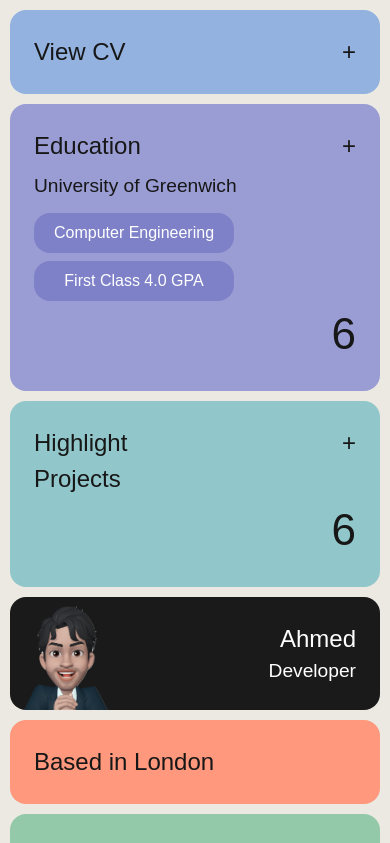
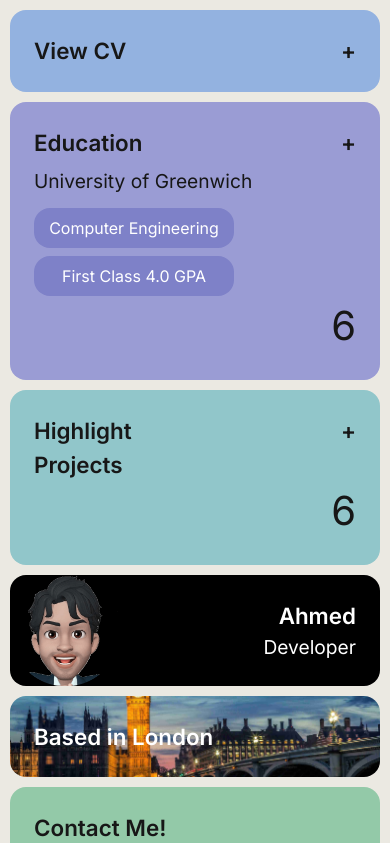
Before and after one commit to Wertasile/portfolio_4.1, a Next.js app: page / in a window 390 px wide. Shown: the top 843 px of the page. Built offline with nearby package versions, Linux system fonts and the light colour scheme.

Commit message:
added more responsiveness

```diff
--- a/app/data/Projectdata.json
+++ b/app/data/Projectdata.json
@@ -1,6 +1,6 @@
 [
     {
-      "header": "DevRim - [BETA]",
+      "header": "DevRim",
       "description": "DevRim is a Medium style application with one major addition, Social Features! Users are able to follow their favourite authors and are able to form groups or talk to them directly. The application has a Blogs Side and a Messaging Platform with a completely unique UI. Share multimedia with your connections and share knowledge. Create your own lists and keep track on the latest trends in tech!",
       "img": "/Images/DevRim_SS.png",
       "techstack": ["MongoDB" , "ExpressJS" , "React" , "NodeJS", "AWS", "GSAP"],
--- a/app/globals.css
+++ b/app/globals.css
@@ -1,4 +1,5 @@
 @import "tailwindcss";
+
 
 :root {
   --background: #EBE9E2;
@@ -11,6 +12,13 @@
   --color-foreground: var(--foreground);
   --font-sans: var(--font-geist-sans);
   --font-mono: var(--font-geist-mono);
+}
+
+
+@theme {
+  --breakpoint-4xl: 118.75rem;
+  --breakpoint-md: 50.5rem;
+  --breakpoint-3xl: 107.375rem;
 }
 
 /* @media (prefers-color-scheme: dark) {
@@ -28,7 +36,7 @@ body {
 
 h1{font-size: 4.75rem; }
 
-h2{font-size: 3rem;}
+h2{font-size: 3rem; font-weight: 600;}
 
 h3{font-size: 1.5rem;}
 
@@ -82,15 +90,56 @@ input, textarea{
   50%{
     text-shadow:  0 0 2px rgb(119, 119, 119),
                   0 0 5px rgb(119, 119, 119),
-                  0 0 8px rgb(119, 119, 119);
+                  0 0 12px rgb(119, 119, 119);
   }
   100%{text-shadow: none;}
 }
 
-@media screen and (max-width: 480px) {
-  h1{font-size: 2.75rem; }
+.primary-btn {
+    position: relative;
+    cursor: pointer;
+    background-color: #111; /* Base background */
+    padding: .4em 1.2em;
+    border: 1px solid #353535;
+    border-radius: 20px;
+    text-align: center;
+    transition: all 0.3s;
+    color: #ffffffa4;
+    width: 150px;
+}
 
-  h2{font-size: 1.5rem;}
+.secondary-btn{
+  position: relative;
+  cursor: pointer;
+  background-color: #1f1e1e; /* Base background */
+  padding: .4em 1.2em;
+  border: 1px solid #353535;
+  border-radius: 20px;
+  text-align: center;
+  transition: all 0.3s;
+  color: #ffffffa4;
+  width: 100px;
+}
+
+/* Text shine effect */
+.primary-btn span {
+    color: #ffffffa4;
+    background: linear-gradient(120deg, #fff0 40%, rgba(255, 255, 255, 0.966), #fff0 60%);
+    background-size: 200% 100%;
+    -webkit-background-clip: text;
+    background-clip: text;
+    animation: shine 5s linear infinite;
+}
+
+/* Hover background */
+.primary-btn:hover {
+    background-color: #181818;
+}
+
+@media screen and (max-width: 808px) {
+  h1{font-size: 2.5rem; }
+
+  h2{font-size: 1.4rem;}
 
   h3{font-size: 1.2rem;}
 
--- a/app/layout.js
+++ b/app/layout.js
@@ -1,4 +1,4 @@
-import { Geist, Geist_Mono } from "next/font/google";
+import { Geist, Geist_Mono, Inter, Roboto, Rubik } from "next/font/google";
 import "./globals.css";
 
 const geistSans = Geist({
@@ -6,10 +6,25 @@ const geistSans = Geist({
   subsets: ["latin"],
 });
 
+const rubik = Rubik({
+  variable: "--font-rubik",
+  subsets: ["latin"],
+});
+
 const geistMono = Geist_Mono({
   variable: "--font-geist-mono",
   subsets: ["latin"],
 });
+
+const roboto = Roboto({
+  variable: "--font-roboto",
+  subsets: ['latin'],
+})
+
+const inter = Inter({
+  subsets: ['latin'],
+  display: 'swap',
+})
 
 export const metadata = {
   title: "Ahmed's Portfolio",
@@ -20,7 +35,7 @@ export default function RootLayout({ children }) {
   return (
     <html lang="en">
       <body
-        className={`${geistSans.variable} ${geistMono.variable} antialiased`}
+        className={`${geistSans.variable} ${geistMono.variable} ${roboto.className} ${inter.className} ${rubik.className}antialiased`} style={{minHeight:'100vh'}}
       >
         {children}
       </body>
--- a/app/page.js
+++ b/app/page.js
@@ -72,23 +72,23 @@ export default function Home() {
   return (
     <>
 
-      {/* TAB 0 APPEARING FROM SIDE ON CLICK */}
+      {/* TAB 0 APPEARING FROM SIDE ON CLICK - PROJECTS */}
 
-      <div className=" fixed h-full w-full z-1 tabs " onClick={() => removeTab(0)}>
+      <div className=" fixed h-full w-full z-1 tabs backdrop-filter backdrop-blur-[3px] cursor-pointer" onClick={() => removeTab(0)}>
 
           <div className="max-w-[800px] h-[100vh] overflow-y-auto bg-white p-6 sm:px-20" onClick={(e) => e.stopPropagation()}>
 
           <div className="flex justify-between gap-2">
-            <h2>Projects</h2>
+            <h2>PROJECTS</h2>
             <h3 className="cursor-pointer" onClick={() => removeTab(0)}><b>X</b></h3>
           </div>
 
           {Projectdata.map( (project, index) => (
-            <div className="flex gap-5 p-2 flex-col py-20 border-b-[2px] border-solid border-blue-900" key={index}>
+            <div className="flex gap-5 py-2 flex-col pt-5 border-b-[2px] border-solid border-blue-900" key={index}>
 
               <h3>{project.header}</h3>
 
-              <div className="flex flex-row gap-2">
+              <div className="flex flex-wrap flex-row gap-2">
                 {project.techstack.map((tech, i) => (
                   <div key={i} className="text-black rounded-4xl p-2 bg-[#EBE9E2]">
                     {tech}
@@ -105,8 +105,8 @@ export default function Home() {
               </p>
 
               <div className="flex flex-row gap-2">
-                  <a href={project.github} className="text-black border-black border-[1px] border-solid rounded-xl p-2 hover:bg-black hover:text-white duration-300 ease-in-out">Github</a>
-                  <a href={project.website} className="text-black border-black border-[1px] border-solid rounded-xl p-2 hover:bg-black hover:text-white duration-300 ease-in-out">Website</a>
+                  <a href={project.github} className="primary-btn"><span>GITHUB</span></a>
+                  <a href={project.website} className="primary-btn"><span>WEBSITE</span></a>
               </div>
 
             </div>
@@ -114,9 +114,9 @@ export default function Home() {
           </div>
 
       </div>
-      {/* TAB 1 APPEARING FROM SIDE ON CLICK */}
+      {/* TAB 1 APPEARING FROM SIDE ON CLICK - EDUCATION AND CAREER */}
 
-      <div className="fixed h-full w-full z-1 tabs" onClick={() => removeTab(1)}>
+      <div className="fixed h-full w-full z-1 tabs cursor-pointer " onClick={() => removeTab(1)}>
         {
 
           <div className="max-w-[800px] h-[100vh] overflow-y-auto bg-white p-6" onClick={(e) => e.stopPropagation()}>
@@ -150,9 +150,9 @@ export default function Home() {
         }
       </div>
 
-      {/* TAB 2 APPEARING FROM SIDE ON CLICK */}
+      {/* TAB 2 APPEARING FROM SIDE ON CLICK - CV*/}
 
-      <div className="fixed h-full w-full z-1 tabs" onClick={() => removeTab(2)}>
+      <div className="fixed h-full w-full z-1 tabs cursor-pointer" onClick={() => removeTab(2)}>
         {<>
           <div className="text-right bg-white max-w-[800px] p-1 cursor-pointer text-xs">X</div>
 
@@ -172,20 +172,26 @@ export default function Home() {
       <h1 className="px-14 hidden sm:block">Ahmed</h1>
       <div ref={contentRef} className="content-tiles p-6">
 
+        { /* ---------------------------------------- CV TILE ---------------------------------------------- */ }
+
         <div className="col-span-3 sm:col-span-2 row-span-1 bg-[#93B2E0] flex flex-row justify-between ">
           <h2>View CV</h2>
-          <h2 className="glow" onClick={() => handleTab(2)}>+</h2>
+          <h2 className="glow cursor-pointer" onClick={() => handleTab(2)}>+</h2>
         </div>
 
-        <div className="hidden sm:block col-span-1 row-span-1 bg-[#DFC202]">
+        { /* ---------------------------------------- EMPTY YELLOW TILE ---------------------------------------------- */ }
+
+        <div className="hidden md:hidden 2xl:hidden 4xl:block col-span-1 row-span-1 bg-[#DFC202]">
 
         </div>
 
-        <div className="col-span-3 sm:col-span-2 lg:col-span-3 justify-between row-span-2 bg-[#9A9CD4]">
-          <div className="flex flex-col gap-2">
+        { /* ---------------------------------------- EDUCATION TILE ---------------------------------------------- */ }
+
+        <div className="col-span-3 sm:col-span-2 lg:col-span-3 xl:col-span-2 2xl:col-span-2 4xl:col-span-3 flex flex-col justify-between row-span-2 bg-[#9A9CD4]">
+          <div className="flex flex-col justify-between gap-2">
             <div className="flex justify-between">
               <h2>Education</h2>
-              <h2 className="glow" onClick={() => handleTab(1)}>+</h2>
+              <h2 className="glow cursor-pointer" onClick={() => handleTab(1)}>+</h2>
             </div>
             <div className="flex flex-col gap-3">
               <h3>University of Greenwich</h3>
@@ -201,12 +207,14 @@ export default function Home() {
           </div>
         </div>
 
+        { /* ---------------------------------------- PROJECTS TILE ---------------------------------------------- */ }
+
         <div className="col-span-3 sm:col-span-2 row-span-2 justify-between p-3 flex flex-col bg-[#91C6CA]">
 
           <div className="flex flex-col">
             <div className="flex justify-between">
               <h2>Highlight</h2>
-              <h2 className="glow" onClick={() => handleTab(0)}>+</h2>
+              <h2 className="glow cursor-pointer" onClick={() => handleTab(0)}>+</h2>
             </div>
             <div>
               <h2>Projects</h2>
@@ -219,16 +227,23 @@ export default function Home() {
 
         </div>
 
-        <div className="text-right text-white flex flex-col justify-end col-span-3 sm:col-span-2 row-span-2 bg-[#1A1A1A]" style={{backgroundImage:`url("/AREmoji.jpg")`, backgroundPosition:'left', backgroundSize:'contain', backgroundRepeat:"no-repeat"}}>
-          <h2 className="">Ahmed</h2>
-          <h3>Developer</h3>
+
+        { /* ---------------------------------------- ME TILE ---------------------------------------------- */ }
+
+        <div className="text-right flex flex-col justify-end col-span-3 sm:col-span-2 row-span-2 lg:col-span-3 xl:col-span-2 2xl:col-span-2 3xl:col-span-3 4xl:col-span-2 bg-black" style={{backgroundImage:`url("/AREmoji_circular.png")`, backgroundPosition:'left', backgroundSize:'contain', backgroundRepeat:"no-repeat"}}>
+          <h2 className="sm:hidden lg:block xl:hidden 2xl:block 4xl:hidden text-white">Ahmed</h2>
+          <h3 className="sm:hidden lg:block xl:hidden 2xl:block 4xl:hidden text-white">Developer</h3>
         </div>
 
-        <div className="col-span-3 row-span-1 bg-[#FF987C]">
+        { /* ---------------------------------------- LONDON TILE ---------------------------------------------- */ }
+
+        <div className="col-span-3 sm:col-span-4 md:col-span-2 2xl:col-span-3 row-span-1 bg-[#FF987C] text-white backdrop-filter backdrop-blur-sm"  style={{backgroundImage:`url("/lodon.jpg")`, backgroundPosition:'center', backgroundSize:'cover', backgroundRepeat:"no-repeat"}}>
           <h2>Based in London</h2>
         </div>
 
-        <div className="col-span-3 row-span-3 bg-[#93C9A8]">
+        { /* ---------------------------------------- CONTACT TILE ---------------------------------------------- */ }
+
+        <div className="col-span-3 row-span-3 md:col-span-2 lg:col-span-3 xl:col-span-2 2xl:row-span-1 4xl:row-span-2 4xl:col-span-3 bg-[#93C9A8]">
           <h2>Contact Me!</h2>
           <form className="flex justify-between flex-col h-80 gap-3">
             <div>
@@ -247,7 +262,9 @@ export default function Home() {
           </form>
         </div>
 
-        <div className="col-span-3 sm:col-span-2 row-span-3 bg-[#91C6CA]">
+        { /* ---------------------------------------- TECH STACK TILE ---------------------------------------------- */ }
+
+        <div className="col-span-3 sm:col-span-3 md:col-span-2 2xl:row-span-1 2xl:col-span-3 4xl:col-span-2 4xl:row-span-2 row-span-3 bg-[#91C6CA]">
           <h2>Tech Stack</h2>
           <div className="flex flex-col gap-2">
             <div className="badge bg-[#68B1B6]">ReactJS</div>
@@ -260,7 +277,9 @@ export default function Home() {
           </div>
         </div>
 
-        <div className="col-span-3 row-span-3 bg-[#E5A8DF] flex flex-col gap-2">
+        { /* ---------------------------------------- ABOUT TILE ---------------------------------------------- */ }
+
+        <div className="col-span-3 row-span-3 md:col-span-2 lg:col-span-3 xl:col-span-4 xl:row-span-2 2xl:row-span-2 2xl:col-span-3 4xl:row-span-2 bg-[#E5A8DF] flex flex-col gap-2">
           <h2>About Me</h2>
           <p className="text-justify">I am currently working as a Freelance Developer for SMEs and local businesses. I worked previously as an IT Support Staff which enhanced my communication skills,
               Hardware and Software troubleshooting skills and I became familiar with Azure and IT Service Management Softwares. However, I always loved Coding and providing creative solutions,
@@ -272,7 +291,9 @@ export default function Home() {
           </p>
         </div>
 
-        <div className="col-span-3 sm:col-span-2 row-span-2 bg-[#91C6CA]">
+        { /* ---------------------------------------- CAREER TILE ---------------------------------------------- */ }
+
+        <div className="col-span-3 row-span-2 sm:col-span-3 md:col-span-2 2xl:col-span-3 2xl:row-span-1 4xl:row-span-1 4xl:col-span-2 bg-[#91C6CA]">
           <div className="flex flex-col">
             <div className="flex justify-between">
               <h2>Career</h2>
@@ -289,7 +310,9 @@ export default function Home() {
           </div>
         </div>
 
-        <div className="col-span-3 sm:col-span-2 row-span-1 bg-[#DFC202]">
+        { /* ---------------------------------------- SOCIAL TILE ---------------------------------------------- */ }
+
+        <div className="col-span-3 sm:col-span-3 md:col-span-2 3xl:col-span-3 4xl:col-span-2 row-span-1 bg-[#DFC202]">
           <h2>Socials</h2>
           <div className="flex flex-row gap-3 ustify-between p-2">
             <div className="text-black rounded-4xl py-2 px-3 sm:px-5 bg-[#EBD74F]"><a href="https://www.linkedin.com/in/ahmed-mohamed-haniffa-arfan-989267202/">LinkedIn</a></div>
```
Also changed, not shown: public/AREmoji_circular.png (added), public/lodon.jpg (added).
